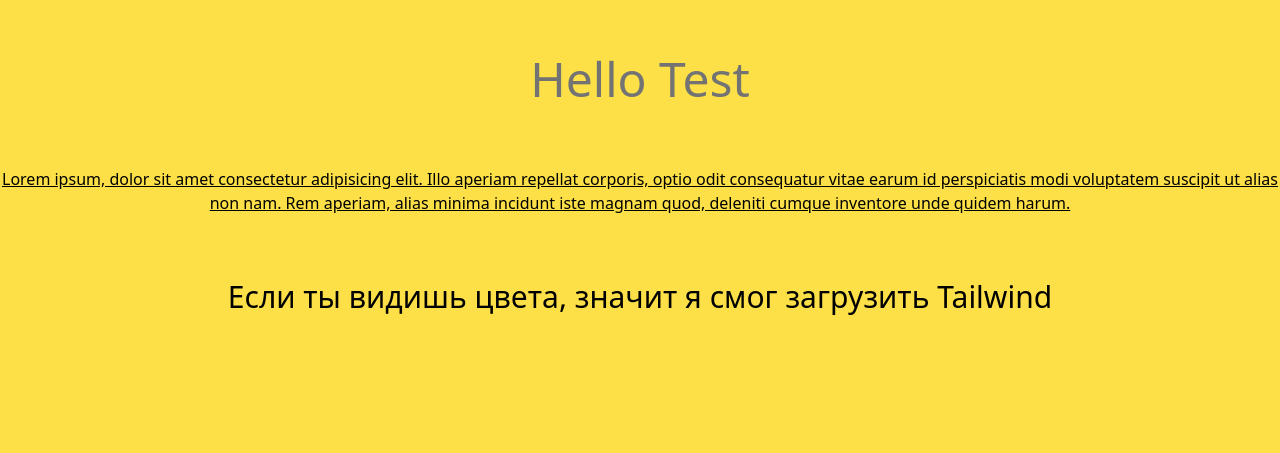
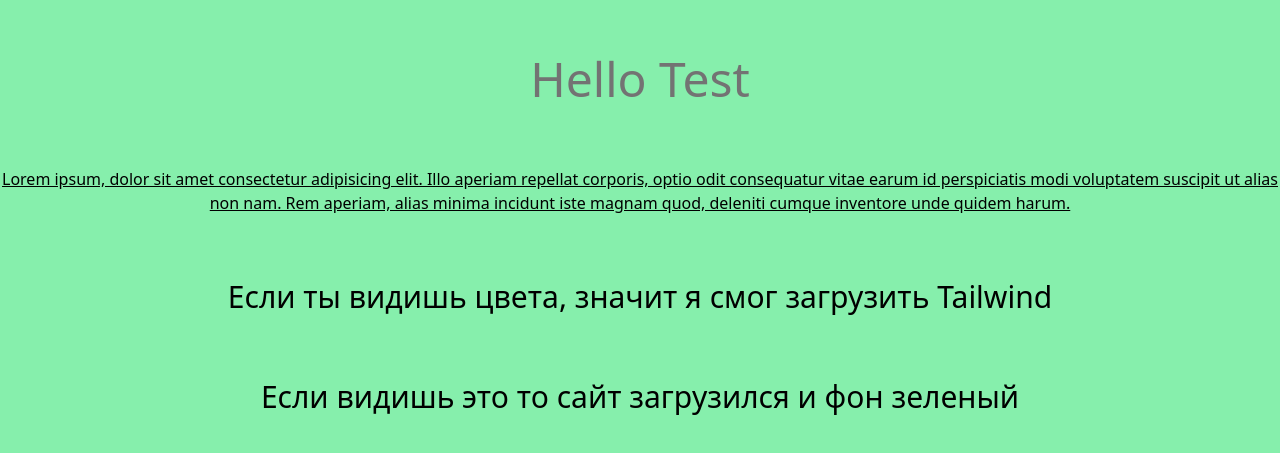
Before and after one commit to Nurmukhamed7/test, a website built with Vite: page index.html in a window 1280 px wide. Shown: the part 105-558 px from the top of the page. Built offline with nearby package versions, Linux system fonts and the light colour scheme.

Commit message:
added span and bg-green

```diff
--- a/index.html
+++ b/index.html
@@ -7,7 +7,7 @@
     <meta name="viewport" content="width=device-width, initial-scale=1.0" />
     <title>Test</title>
   </head>
-  <body class="bg-yellow-300 mx-auto text-center flex flex-col gap-16">
+  <body class="bg-green-300 mx-auto text-center flex flex-col gap-16">
     <h1 class="text-neutral-500 text-5xl mx-auto mt-40">Hello Test</h1>
     <p class="underline">
       Lorem ipsum, dolor sit amet consectetur adipisicing elit. Illo aperiam
@@ -18,6 +18,9 @@
     <span class="text-3xl"
       >Если ты видишь цвета, значит я смог загрузить Tailwind</span
     >
+    <span class="text-3xl"
+      >Если видишь это то сайт загрузился и фон зеленый</span
+    >
     <script type="module" src="/main.js"></script>
   </body>
 </html>
```
